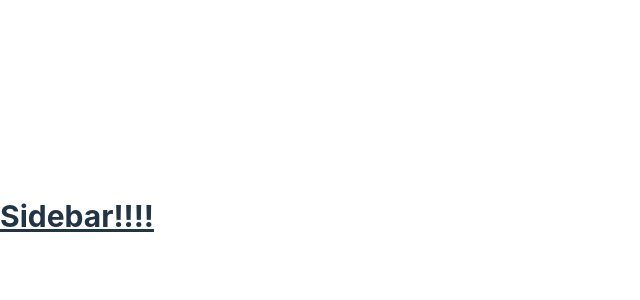
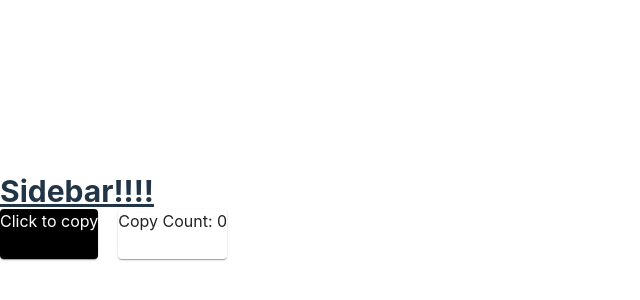
Before and after one commit to Niranjan-GopaL/Workspace_For_ConfigueChip_project, a React (Vite) app: page / in a window 1280 px wide. Shown: the part 184-484 px from the top of the page, without its empty margins (0-640 px from the left). Built offline with nearby package versions, Linux system fonts and the light colour scheme.

Commit message:
copy_object

```diff
--- a/package.json
+++ b/package.json
@@ -10,6 +10,9 @@
     "preview": "vite preview"
   },
   "dependencies": {
+    "@emotion/react": "^11.11.1",
+    "@emotion/styled": "^11.11.0",
+    "@mui/material": "^5.13.6",
     "react": "^18.2.0",
     "react-dom": "^18.2.0"
   },
--- a/src/App.jsx
+++ b/src/App.jsx
@@ -1,6 +1,6 @@
 // import './App.css'
 import Sidebar from './components/Sidebar/Sidebar.jsx'
-
+import Tool from './components/Tool/Tool.jsx'
 const activeMenu = false
 
 
@@ -21,6 +21,7 @@ function App() {
             // The width is zero here
             <div w-0 dark:bg-secondary-dark-bg  >
               <Sidebar />
+              <Tool/>
             </div>
           )}
 
--- a/src/components/Tool/Tool.jsx
+++ b/src/components/Tool/Tool.jsx
@@ -0,0 +1,49 @@
+import React, { useState } from 'react';
+import { Box, Paper } from '@mui/material';
+
+const CopyableBox = () => {
+  // State to store the copies
+  const [copies, setCopies] = useState([]);
+  // State to track the count of copies
+  const [copyCount, setCopyCount] = useState(0);
+
+  // Function to handle copy click
+  const handleCopyClick = () => {
+    // Add a new copy to the copies array
+    setCopies((prevCopies) => [
+      ...prevCopies,
+      // Box component representing a copy
+      <Box
+        key={copyCount}
+        sx={{ marginRight: '10px', marginLeft: prevCopies.length > 0 ? '30px' : '0' }}
+      >
+        <Paper>Copy</Paper>
+      </Box>,
+    ]);
+    // Increment the copy count
+    setCopyCount((prevCount) => prevCount + 1);
+  };
+
+  return (
+    <Box display="flex">
+      {/* Clickable box */}
+      <Box
+        component={Paper}
+        onClick={handleCopyClick}
+        sx={{ backgroundColor: 'black', color: 'white', height: '50px' }}
+      >
+        Click to copy
+      </Box>
+      {/* Container for the copies */}
+      <Box component={Paper} sx={{ marginLeft: '10px', backgroundColor: 'whitr', color: 'white', display: 'flex' }}>
+        {copies}
+      </Box>
+      {/* Display the copy count */}
+      <Box component={Paper} sx={{ marginLeft: '10px' }}>
+        Copy Count: {copyCount}
+      </Box>
+    </Box>
+  );
+};
+
+export default CopyableBox;
```
Also changed, not shown: 1 other file (tests, documents, lock files or other folders).
